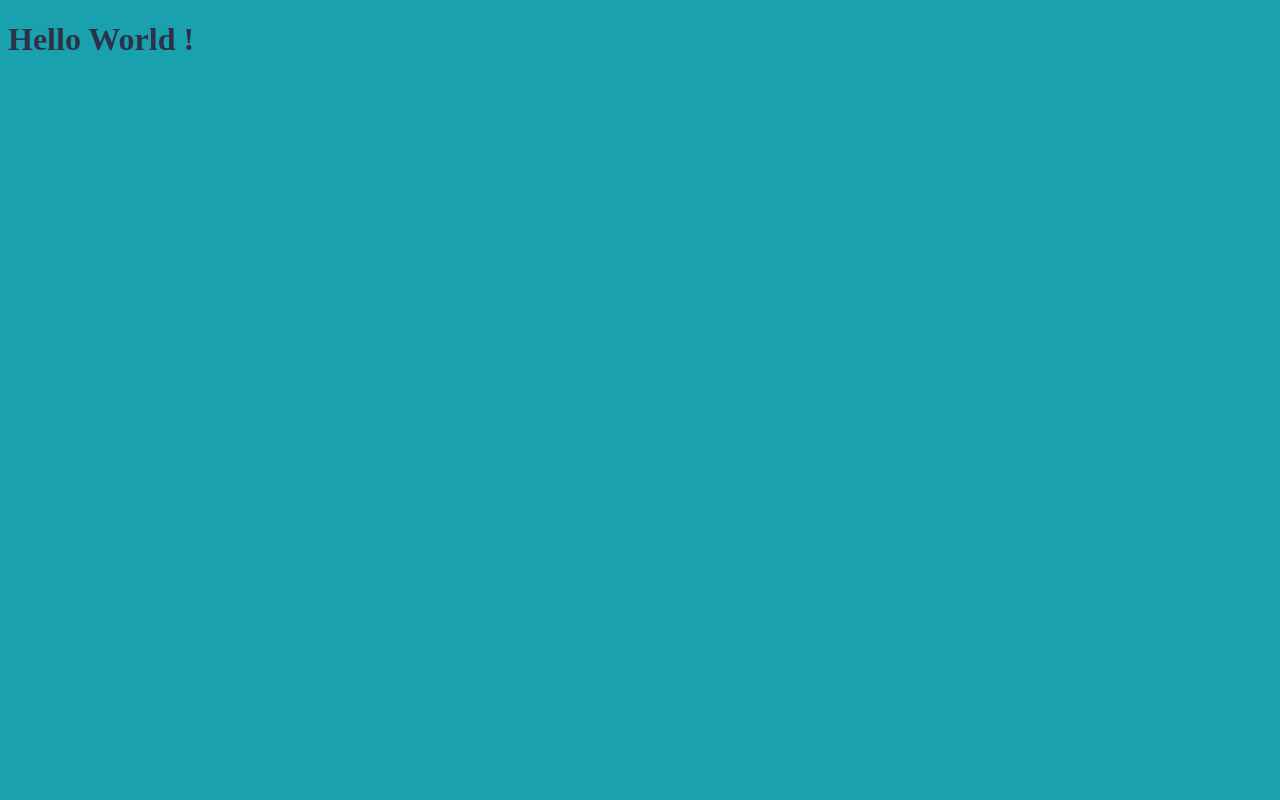
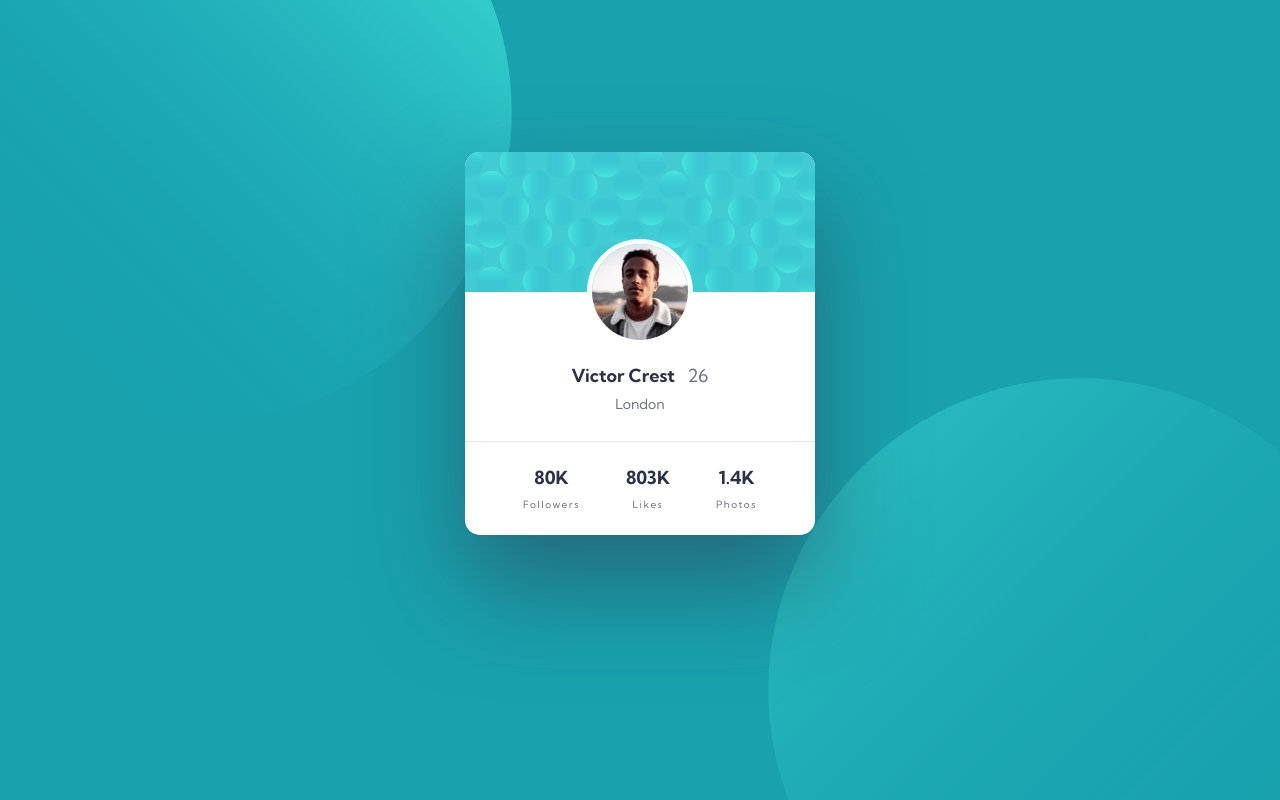
Before and after one commit to mikolajszymczuk1/profile-card-component, a website built with Vite: page index.html in a window 1280 px wide. Built offline with nearby package versions, Linux system fonts and the light colour scheme.

Commit message:
Finished project

```diff
--- a/index.html
+++ b/index.html
@@ -12,13 +12,54 @@
   <link rel="preconnect" href="https://fonts.googleapis.com">
   <link rel="preconnect" href="https://fonts.gstatic.com" crossorigin>
   <link href="https://fonts.googleapis.com/css2?family=Kumbh+Sans:wght@400;700&display=swap" rel="stylesheet">
-
 </head>
 
 <body>
-  <div id="app">
-    <h1>Hello World !</h1>
-  </div>
+  <!-- Background decorations -->
+  <img class="decoration decoration--top" src="./src/assets/svg/bg-pattern-top.svg" alt="Top circle decoration" title="Background decoration">
+  <img class="decoration decoration--bottom" src="./src/assets/svg/bg-pattern-bottom.svg" alt="Bottom circle decoration" title="Background decoration">
+
+  <main class="main-container">
+    <!-- Profile card component -->
+    <div class="profile-card">
+      <div class="profile-card__top-banner"></div>
+      <!-- Main card content -->
+      <div class="profile-card__content">
+        <img class="profile-card__avatar"
+          src="./src/assets/images/image-victor.jpg"
+          alt="Avatar image"
+          title="Avatar image"
+        >
+
+        <p class="profile-card__fullname">Victor Crest
+          <span class="profile-card__age">26</span>
+        </p>
+
+        <p class="profile-card__city">London</p>
+
+        <!-- Bottom banner of card -->
+        <div class="profile-card__bottom-banner">
+          <!-- Followers -->
+          <div class="profile-card__count-block">
+            <p class="profile-card__count-number">80K</p>
+            <p class="profile-card__count-text">Followers</p>
+          </div>
+
+          <!-- Likes -->
+          <div class="profile-card__count-block">
+            <p class="profile-card__count-number">803K</p>
+            <p class="profile-card__count-text">Likes</p>
+          </div>
+
+          <!-- Photos -->
+          <div class="profile-card__count-block">
+            <p class="profile-card__count-number">1.4K</p>
+            <p class="profile-card__count-text">Photos</p>
+          </div>
+        </div>
+      </div>
+    </div>
+  </main>
   <script type="module" src="/main.js"></script>
 </body>
 
--- a/main.js
+++ b/main.js
@@ -1,2 +1,3 @@
+import './src/css/base.css';
 import './src/css/variables.css';
 import './src/css/style.css';
--- /dev/null
+++ b/src/css/base.css
@@ -0,0 +1,12 @@
+*,
+*::before,
+*::after {
+  padding: 0;
+  margin: 0;
+
+  box-sizing: border-box;
+}
+
+body {
+  background-color: var(--darkCyan);
+}
--- a/src/css/style.css
+++ b/src/css/style.css
@@ -1,7 +1,189 @@
-body {
-  background-color: var(--darkCyan);
+/* Styles for main container */
+.main-container {
+  display: flex;
+  justify-content: center;
+
+  margin-top: 152px;
 }
 
-h1 {
+@media screen and (min-width: 1600px) {
+  .main-container {
+    align-items: center;
+
+    height: 100vh;
+
+    margin-top: 0;
+  }
+}
+
+/* Styles for background decorations */
+.decoration {
+  position: fixed;
+
+  width: 622px;
+  height: auto;
+}
+
+.decoration--top {
+  left: -410px;
+  top: -320px;
+}
+
+.decoration--bottom {
+  right: -410px;
+  bottom: -320px;
+}
+
+@media screen and (min-width: 768px) {
+  .decoration--top {
+    left: -210px;
+  }
+
+  .decoration--bottom {
+    right: -210px;
+  }
+}
+
+@media screen and (min-width: 1235px) {
+  .decoration--top {
+    left: -110px;
+    top: -200px
+  }
+
+  .decoration--bottom {
+    right: -110px;
+    bottom: -200px;
+  }
+}
+
+@media screen and (min-width: 1440px) {
+  .decoration {
+    width: auto;
+  }
+
+  .decoration--top {
+    left: -300px;
+    top: -500px
+  }
+
+  .decoration--bottom {
+    right: -260px;
+    bottom: -600px;
+  }
+}
+
+@media screen and (min-width: 1920px) {
+  .decoration--top {
+    left: 0;
+    top: -40%;
+  }
+
+  .decoration--bottom {
+    right: 0;
+    bottom: -55%;
+  }
+}
+
+/* Styles for profile card component */
+.profile-card {
+  width: 326px;
+
+  border-radius: 15px;
+  background-color: var(--white);
+  overflow: hidden;
+  box-shadow: 0 50px 100px rgba(45, 50, 72, 0.5);
+
+  font-family: var(--kumbhSans);
+
+  z-index: 1;
+}
+
+@media screen and (min-width: 1235px) {
+  .profile-card {
+    width: 350px;
+  }
+}
+
+.profile-card__top-banner {
+  height: 140px;
+
+  background-image: url('/src/assets/svg/bg-pattern-card.svg');
+  background-position: center;
+  background-repeat: repeat;
+  background-size: cover;
+}
+
+.profile-card__content {
+  position: relative;
+
+  text-align: center;
+}
+
+.profile-card__avatar {
+  position: absolute;
+  left: 50%;
+
+  border-radius: 50%;
+  transform: translate(-50%, -50%);
+  border: solid 5px white;
+}
+
+.profile-card__fullname {
+  margin-bottom: 8px;
+  padding-top: calc(48px + 24px);  /* Padding + true padding from avatar image */
+
+  font-weight: var(--boldWeight);
+  font-size: 1.125rem;
   color: var(--veryDarkDesaturatedBlue);
 }
+
+.profile-card__age {
+  margin-left: 8.5px;
+
+  font-weight: var(--normalWeight);
+  color: var(--darkGrayishBlue);
+}
+
+.profile-card__city {
+  font-size: 0.875rem;
+  color: var(--darkGrayishBlue);
+}
+
+.profile-card__bottom-banner {
+  display: flex;
+  justify-content: center;
+  align-items: center;
+
+  margin-top: 28px;
+  padding: 24px 0;
+
+  border-top: solid 1px var(--veryLightGrayichBlue);
+}
+
+.profile-card__count-block {
+  margin-right: 38px;
+}
+
+@media screen and (min-width: 1235px) {
+  .profile-card__count-block {
+    margin-right: 46px;
+  }
+}
+
+.profile-card__count-block:last-child {
+  margin-right: 0;
+}
+
+.profile-card__count-number {
+  margin-bottom: 9px;
+
+  font-weight: var(--boldWeight);
+  font-size: 1.125rem;
+  color: var(--veryDarkDesaturatedBlue);
+}
+
+.profile-card__count-text {
+  font-size: 0.625rem;
+  color: var(--darkGrayishBlue);
+  letter-spacing: 1.5px;
+}
--- a/src/css/variables.css
+++ b/src/css/variables.css
@@ -6,6 +6,8 @@
   --darkCyan: hsl(185, 75%, 39%);
   --veryDarkDesaturatedBlue: hsl(229, 23%, 23%);
   --darkGrayishBlue: hsl(227, 10%, 46%);
+  --veryLightGrayichBlue: hsl(228, 9%, 92%);
+  --white: white;
 
   /* === Neutral === */
 
```
